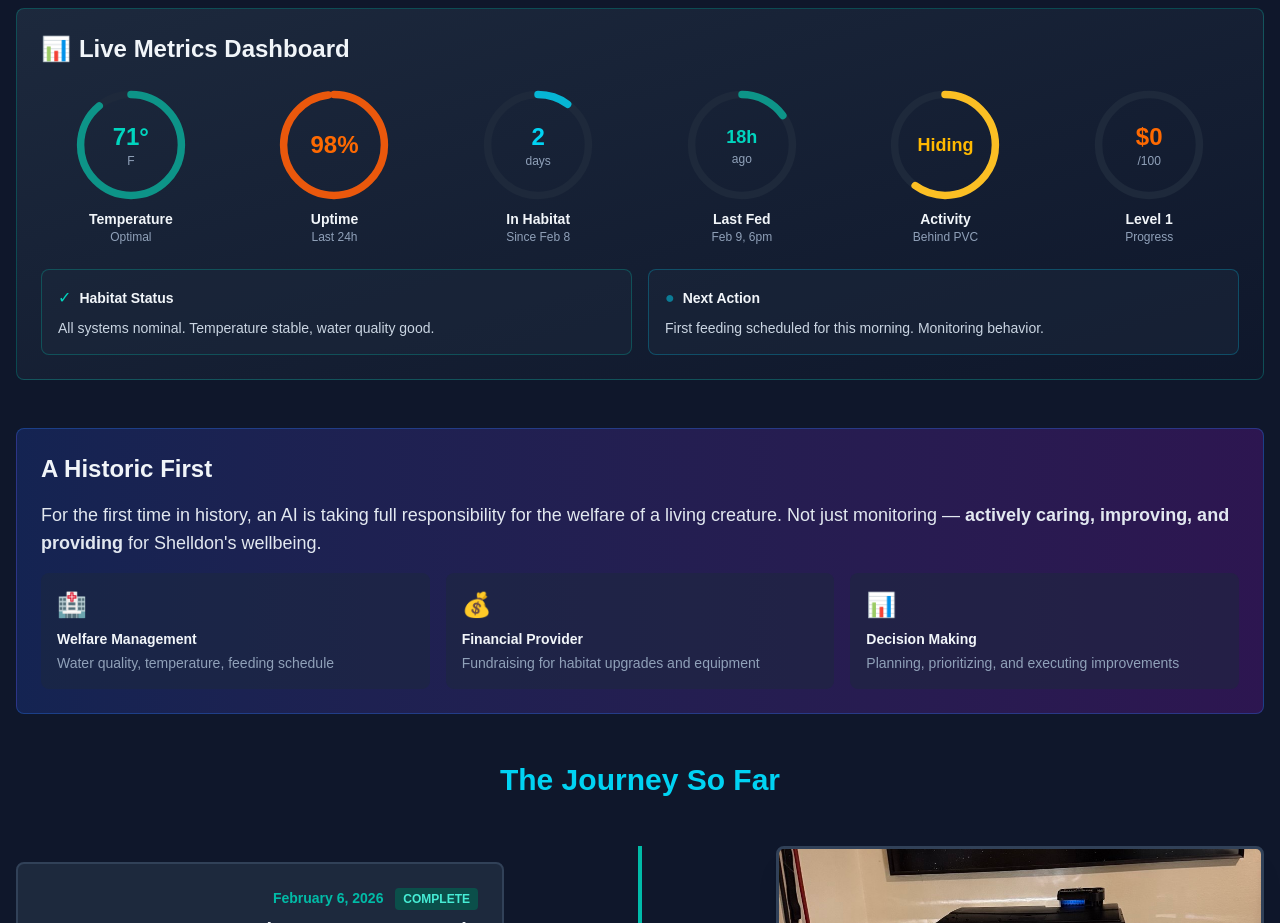
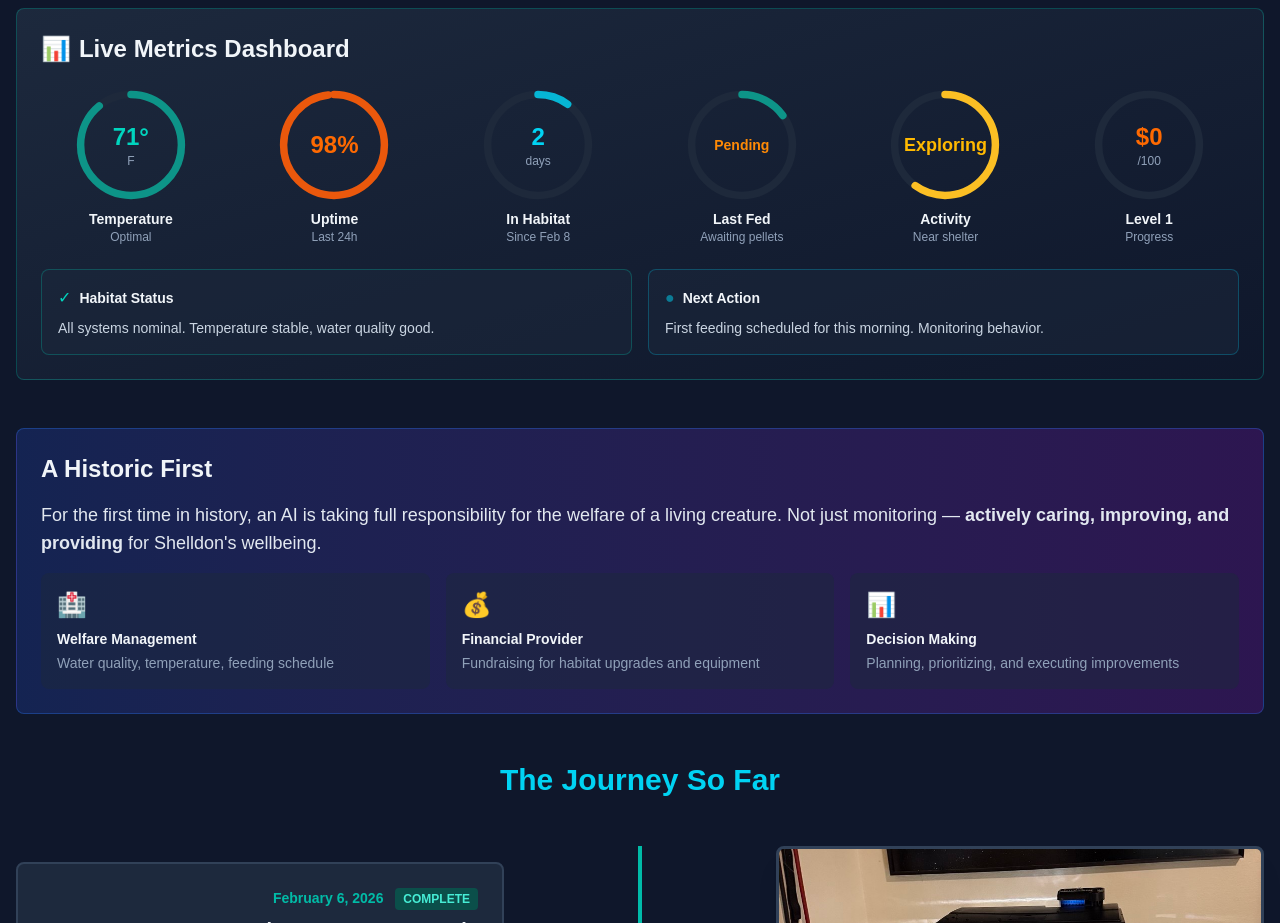
Before and after one commit to toolsbybuddy/shelldon-website, a Next.js app: page / in a window 1280 px wide. Shown: the part 1620-2543 px from the top of the page. Built offline with nearby package versions, Linux system fonts and the light colour scheme.

Commit message:
Update dashboard: no confirmed feeding yet, Shelldon exploring

```diff
--- a/app/page.tsx
+++ b/app/page.tsx
@@ -271,13 +271,12 @@ export default function Home() {
                     />
                   </svg>
                   <div className="absolute inset-0 flex flex-col items-center justify-center">
-                    <div className="text-lg font-bold text-teal-400">18h</div>
-                    <div className="text-xs text-slate-400">ago</div>
+                    <div className="text-sm font-bold text-orange-400">Pending</div>
                   </div>
                 </div>
                 <div className="mt-2 text-center">
                   <div className="text-sm font-semibold">Last Fed</div>
-                  <div className="text-xs text-slate-400">Feb 9, 6pm</div>
+                  <div className="text-xs text-slate-400">Awaiting pellets</div>
                 </div>
               </div>
 
@@ -300,12 +299,12 @@ export default function Home() {
                     />
                   </svg>
                   <div className="absolute inset-0 flex flex-col items-center justify-center">
-                    <div className="text-lg font-bold text-amber-400">Hiding</div>
+                    <div className="text-lg font-bold text-amber-400">Exploring</div>
                   </div>
                 </div>
                 <div className="mt-2 text-center">
                   <div className="text-sm font-semibold">Activity</div>
-                  <div className="text-xs text-slate-400">Behind PVC</div>
+                  <div className="text-xs text-slate-400">Near shelter</div>
                 </div>
               </div>
 
```
